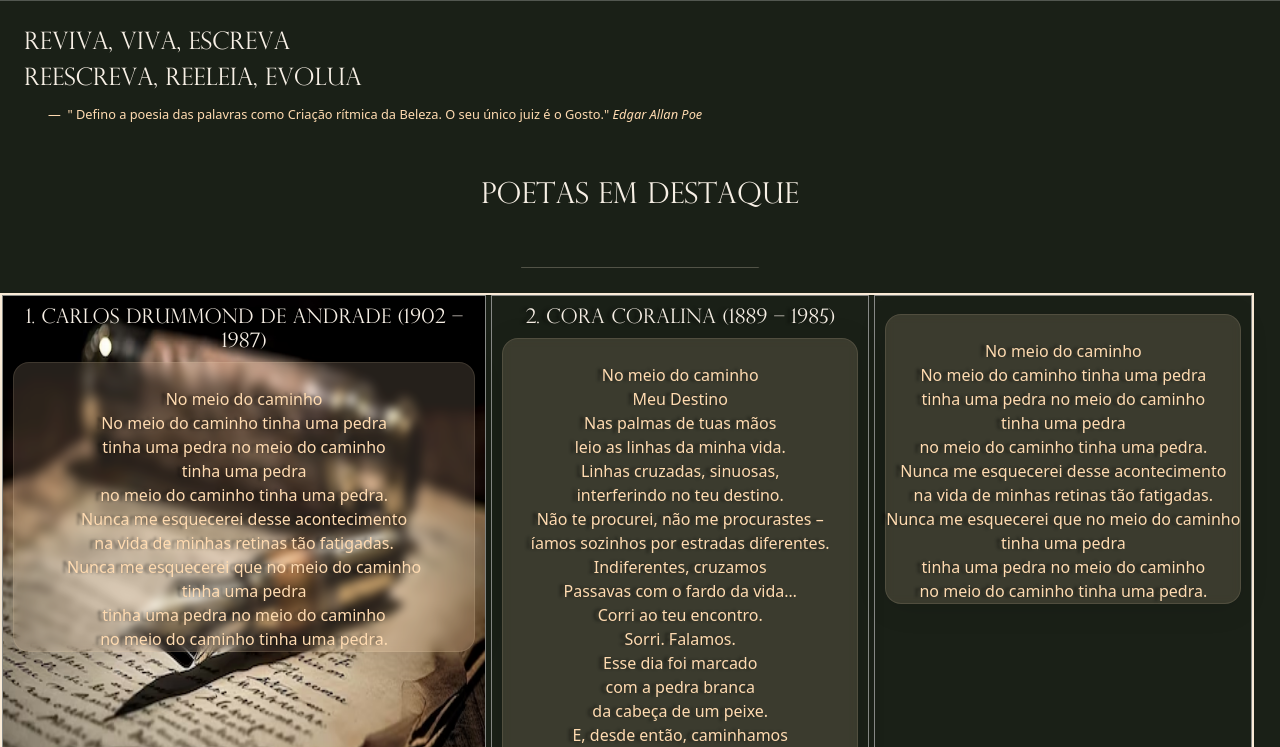
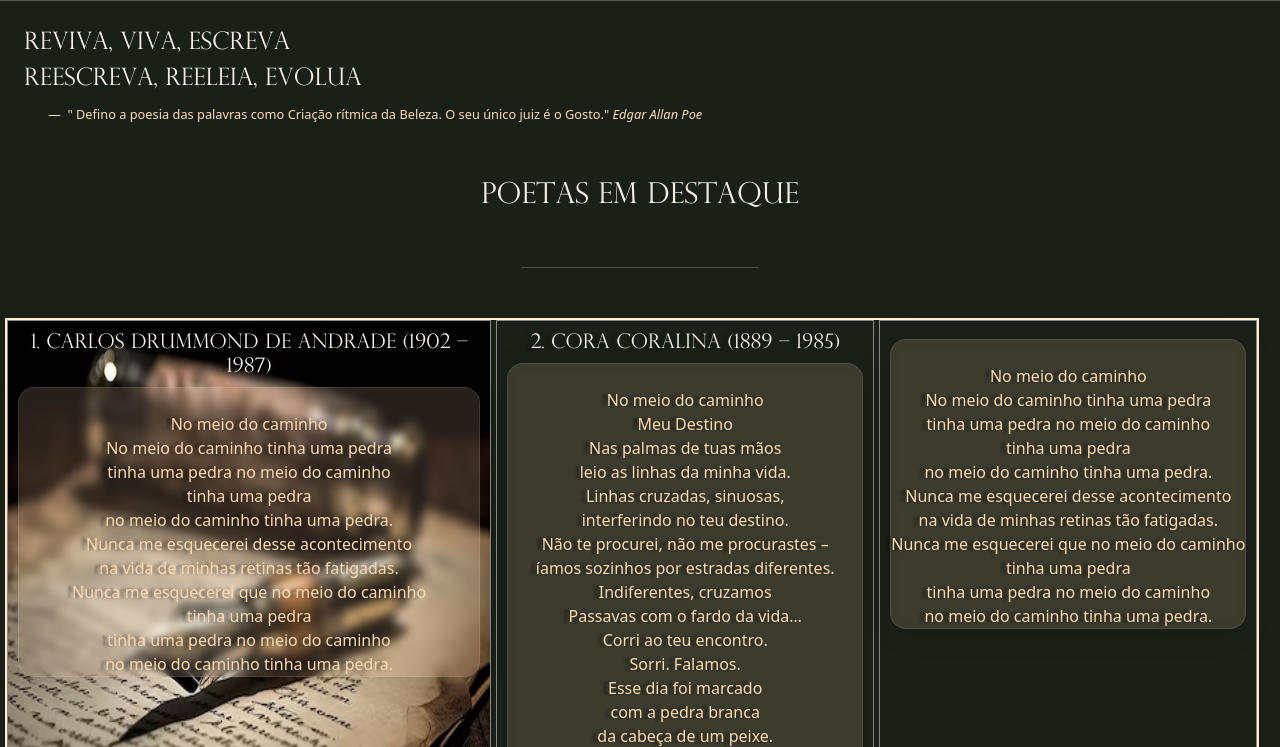
Before and after one commit to RobsonGomes1/Poetic, a website: page index.html in a window 1280 px wide. Shown: the part 53-800 px from the top of the page. Drawn offline with nearby package versions, Linux system fonts and the light colour scheme; files whose address does not match are found by name.

Commit message:
Update pageone.css

```diff
--- a/assets/css/pageone.css
+++ b/assets/css/pageone.css
@@ -113,7 +113,7 @@ hr.sub {
 
     border: 2px antiquewhite solid;
     display: grid;
-    margin-top: 25px;
+    margin: 50px 20px 20px 5px;
     grid-template-columns: auto auto auto;
     grid-template-rows: auto;
     gap: 5px 5px;
```
